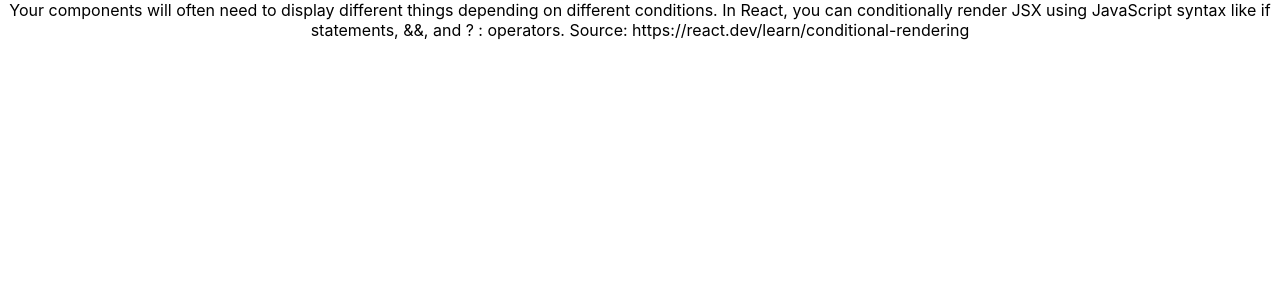
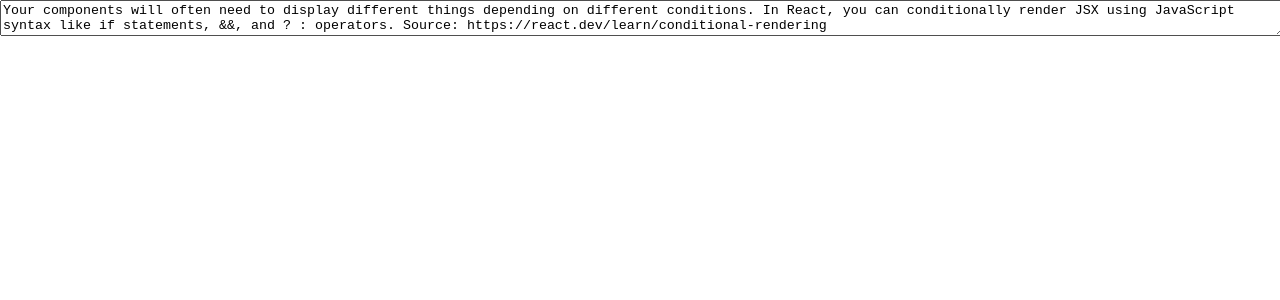
Before and after one commit to StephanVolynets/React-Portfolio, a React (Create React App) app: page / in a window 1280 px wide. Shown: the top 300 px of the page. Built offline with nearby package versions, Linux system fonts and the light colour scheme; the HTML template or start-up script is replaced by a standard one.

Commit message:
conditional render for edit mode

```diff
--- a/src/App.jsx
+++ b/src/App.jsx
@@ -4,7 +4,7 @@
 export default function App({ children }) {
   return (
     <div className="App">
-      <ParagraphEdit>
+      <ParagraphEdit editMode>
         Your components will often need to display different things depending on different conditions. In React, you can conditionally render JSX using JavaScript syntax like if statements, &&, and ? : operators. Source: https://react.dev/learn/conditional-rendering
       </ParagraphEdit>
     </div>
--- a/src/components/ParagraphEdit.jsx
+++ b/src/components/ParagraphEdit.jsx
@@ -1,9 +1,25 @@
 import './ParagraphEdit.css';
 
-export default function ParagraphEdit({ children }) {
+export default function ParagraphEdit({ children, editMode = false }) {
+
+  let componentContent;
+  if (editMode) {
+    componentContent = (
+      <>
+        <textarea defaultValue={children} />
+      </>
+    )
+  } else {
+    componentContent = (
+      <>
+        <p>{children}</p>
+      </>
+    )
+  }
+
   return (
     <>
-      {children}
+      {componentContent}
     </>
   );
 }
```
